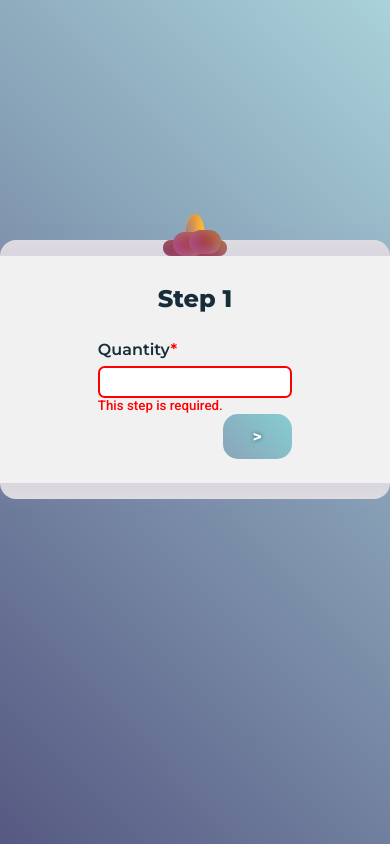
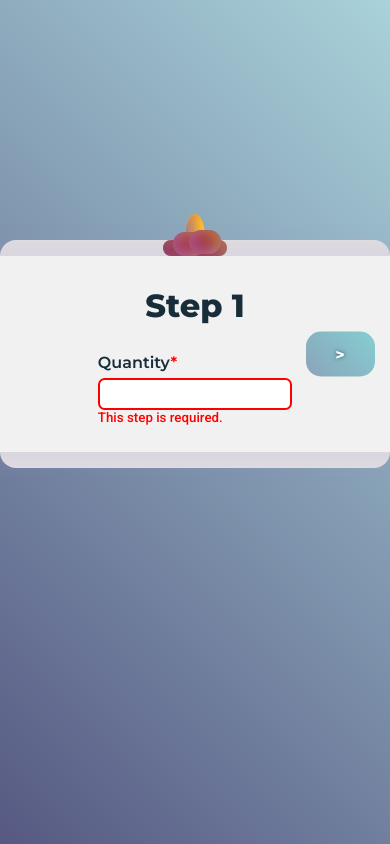
Before and after one commit to AjejeBrazorf/treedom-assign, an Angular app: page / in a window 390 px wide. Built offline with nearby package versions, Linux system fonts and the light colour scheme.

Commit message:
ADD theming media queries and typography

```diff
--- a/angular.json
+++ b/angular.json
@@ -33,6 +33,11 @@
             "styles": [
               "src/styles.scss"
             ],
+            "stylePreprocessorOptions": {
+              "includePaths": [
+                "src/theming"
+              ]
+            },
             "scripts": []
           },
           "configurations": {
--- a/src/app/app.component.scss
+++ b/src/app/app.component.scss
@@ -1,3 +1,5 @@
+@import "../theming";
+
 :host {
   display: flex;
   flex-direction: column;
@@ -17,9 +19,7 @@
   .forms {
     padding: 2em;
     width: 50%;
-  }
-  @media screen and (max-width: 767px) {
-    .forms {
+    @include media("<=phone") {
       width: 100%;
       padding: 0;
     }
--- a/src/app/stepper/stepper.component.scss
+++ b/src/app/stepper/stepper.component.scss
@@ -1,3 +1,6 @@
+@import "../../theming";
+
+
 :host {
   display: block;
   padding: 1em 0;
@@ -19,6 +22,7 @@
       width: 100%;
       align-content: space-around;
       position: relative;
+      z-index: 1;
       &.active {
         box-shadow: 0 0 1em 1em #ad92d321;
         background: #f1f1f1;
@@ -34,7 +38,8 @@
         height: 50%;
       }
     }
-    @media screen and (max-width: 767px) {
+
+    @include media("<=phone") {
       .step {
         padding: 0 4em;
         width: calc(100% - 8em);
@@ -43,6 +48,7 @@
         }
       }
     }
+
 
     .step-indicator{
       border-radius: 2em;
@@ -91,7 +97,7 @@
         background: #cd4c4c;
       }
 
-      @media screen and (max-width: 767px) {
+      @include media("<=phone") {
         display: none;
       }
     }
@@ -105,7 +111,7 @@
     flex-direction: column;
     padding: 1em 2em 1em 0;
 
-    @media screen and (max-width: 767px) {
+    @include media("<=phone") {
       padding: 1em 2em 1em 2em;
       align-items: center;
     }
@@ -123,7 +129,7 @@
       }
     }
 
-    @media screen and (max-width: 767px) {
+    @include media("<=phone") {
       .actions {
         .prev{
           left: 1em;
@@ -131,7 +137,7 @@
         .next {
           right: 1em;
         }
-        button{
+        > * {
           margin-left: 0;
           position: absolute;
           top: 50%;
@@ -148,5 +154,4 @@
     }
     to { opacity: 1 }
   }
-
 }
--- a/src/styles.scss
+++ b/src/styles.scss
@@ -1,6 +1,4 @@
-@import url("https://fonts.googleapis.com/css2?family=Roboto:wght@300;500;600;700;900&display=swap");
-@import url("https://fonts.googleapis.com/css2?family=Montserrat:wght@500;600;700;800&display=swap");
-
+@import "theming";
 $bg-color1: #565982;
 $bg-color2: #a9d2da;
 
@@ -15,50 +13,6 @@
   }
 }
 
-
-h1,
-h2,
-h3,
-h4,
-h5,
-h6 {
-  font-family: Montserrat, sans-serif;
-  font-weight: 700;
-  line-height: 1.1;
-  color: #182d3a;
-}
-
-h1 {
-  font-weight: 800;
-  font-size: 36px;
-  line-height: 40px
-}
-
-h2 {
-  font-weight: 800;
-  font-size: 30px;
-  line-height: 36px
-}
-
-h3 {
-  font-weight: 800;
-  font-size: 24px;
-  line-height: 30px
-}
-
-
-h5 {
-  font-weight: 700;
-  font-size: 18px;
-  line-height: 24px
-}
-
-h6 {
-  font-weight: 600;
-  font-size: 16px;
-  line-height: 22px;
-  margin: .3em 0
-}
 
 input[type='submit'],input[type='button'],button, a.button {
   color: white;
@@ -93,7 +47,7 @@
 .ng-invalid  {
   border-color: red;
 }
-.ng-pending, .ng-pending input {
+input.ng-pending, .ng-pending input {
   animation: 1s glowBorder infinite;
 }
 
@@ -105,30 +59,3 @@
     border-color: transparent;
   }
 }
-
-@media screen and (min-width: 767px) {
-  h1 {
-    font-size:54px;
-    line-height: 58px
-  }
-
-  h2 {
-    font-size: 42px;
-    line-height: 48px
-  }
-
-  h3 {
-    font-size: 32px;
-    line-height: 36px
-  }
-
-  h5 {
-    font-size: 20px;
-    line-height: 24px
-  }
-
-  h6 {
-    font-size: 16px;
-    line-height: 20px
-  }
-}
--- /dev/null
+++ b/src/theming/_media-queries.scss
@@ -0,0 +1,257 @@
+$breakpoints: (
+  phone: 640px,
+  tablet: 854px,
+  desktop: 1024px,
+) !default;
+
+$media-expressions: (
+  "screen": "screen",
+  "print": "print",
+  "handheld": "handheld",
+  "retina2x": (
+    "(-webkit-min-device-pixel-ratio: 2)",
+    "(min-resolution: 192dpi)",
+  ),
+  "retina3x": (
+    "(-webkit-min-device-pixel-ratio: 3)",
+    "(min-resolution: 350dpi)",
+  ),
+) !default;
+
+$unit-intervals: (
+  "px": 1,
+  "em": 0.01,
+  "rem": 0.1,
+) !default;
+
+@mixin media($conditions...) {
+  @for $i from 1 through length($conditions) {
+    $conditions: set-nth($conditions, $i, parse-expression(nth($conditions, $i)));
+  }
+
+  $branches: get-query-branches($conditions);
+  $query: "";
+
+  @each $branch in $branches {
+    @if (str-length($query) != 0) {
+      $query: $query + ", ";
+    }
+
+    $query: $query + $branch;
+  }
+
+  @media #{$query} {
+    @content;
+  }
+}
+
+///
+/// Reads a list of media query expressions and separates logical disjunctions into different branches
+///
+/// @author Eduardo Boucas
+///
+/// @param {List}   $expressions  - list of expressions
+///
+/// @throws `$expression` is not a valid expression
+///
+/// @return {List | Null}
+///
+@function get-query-branches($expressions) {
+  $result: "";
+  $has-groups: false;
+
+  // Getting initial snapshot and looking for groups
+  @each $expression in $expressions {
+    @if (str-length($result) != 0) {
+      $result: $result + " and ";
+    }
+
+    @if (type-of($expression) == "string") {
+      $result: $result + $expression;
+    } @else if (type-of($expression) == "list") {
+      $result: $result + nth($expression, 1);
+      $has-groups: true;
+    } @else {
+      @warn '#{$expression} is not a valid expression.';
+    }
+  }
+
+  // If we have groups, we have to create all possible combinations
+  @if $has-groups {
+    @each $expression in $expressions {
+      @if (type-of($expression) == "list") {
+        $first: nth($expression, 1);
+
+        @each $member in $expression {
+          @if ($member != $first) {
+            @each $partial in $result {
+              $result: join($result, str-replace-first($first, $member, $partial));
+            }
+          }
+        }
+      }
+    }
+  }
+
+  @return $result;
+}
+
+///
+/// Parses a string to form a media query expression
+///
+/// @author Eduardo Boucas
+///
+/// @param {String}   $expression  - expression (in string)
+///
+/// @throws Expression with type `type-of($expression)` detected, string expected
+/// @throws `$expression` is missing an operator
+/// @throws Unknown unit: `$unit`
+///
+/// @return {String | Null}
+///
+@function parse-expression($expression) {
+  $operator: "";
+  $value: "";
+  $element: "";
+  $result: "";
+  $is-width: true;
+
+  @if (type-of($expression) != "string") {
+    @warn 'Expression with type `#{type-of($expression)}` detected, string expected.';
+  }
+
+  // Separating the operator from the rest of the expression
+  @if (str-slice($expression, 2, 2) == "=") {
+    $operator: str-slice($expression, 1, 2);
+    $value: str-slice($expression, 3);
+  } @else {
+    $operator: str-slice($expression, 1, 1);
+    $value: str-slice($expression, 2);
+  }
+
+  // Checking what type of expression we're dealing with
+  @if map-has-key($breakpoints, $value) {
+    $result: map-get($breakpoints, $value);
+  } @else if map-has-key($media-expressions, $expression) {
+    $result: map-get($media-expressions, $expression);
+    $is-width: false;
+  } @else {
+    $result: to-number($value);
+  }
+
+  @if ($is-width) {
+    $unit: unit($result);
+    $interval: 0;
+
+    @if (map-has-key($unit-intervals, $unit)) {
+      $interval: map-get($unit-intervals, $unit);
+    } @else {
+      @warn 'Unknown unit: #{$unit}';
+    }
+
+    @if ($operator == ">") {
+      $element: "(min-width: #{$result + $interval})";
+    } @else if ($operator == "<") {
+      $element: "(max-width: #{$result - $interval})";
+    } @else if ($operator == ">=") {
+      $element: "(min-width: #{$result})";
+    } @else if ($operator == "<=") {
+      $element: "(max-width: #{$result})";
+    } @else {
+      @warn '#{$expression} is missing an operator.';
+    }
+  } @else {
+    $element: $result;
+  }
+
+  @return $element;
+}
+
+///
+/// Replaces the first occurence of the string with the replacement string
+///
+/// @author Eduardo Boucas
+///
+/// @param {String}   $search  - The value being searched for
+/// @param {String}   $replace  - The replacement string
+/// @param {String}   $subject  - The string being replaced on
+///
+/// @return {String | Null}
+///
+@function str-replace-first($search, $replace, $subject) {
+  $search-start: str-index($subject, $search);
+
+  @if $search-start == null {
+    @return $subject;
+  }
+
+  $result: str-slice($subject, 0, $search-start - 1);
+  $result: $result + $replace;
+  $result: $result + str-slice($subject, $search-start + str-length($search));
+
+  @return $result;
+}
+
+///
+/// Casts a number to a string
+///
+/// @author Hugo Giraudel
+///
+/// @param {String}   $string  - Number to be parsed
+///
+/// @return {List | Null}
+///
+@function to-number($string) {
+  // Matrices
+  $strings: "0" "1" "2" "3" "4" "5" "6" "7" "8" "9";
+  $numbers: 0 1 2 3 4 5 6 7 8 9;
+
+  // Result
+  $result: 0;
+  $divider: 0;
+  $minus: false;
+
+  // Looping through all characters
+  @for $i from 1 through str-length($string) {
+    $character: str-slice($string, $i, $i);
+    $index: index($strings, $character);
+
+    @if $character == "-" {
+      $minus: true;
+    } @else if $character == "." {
+      $divider: 1;
+    } @else {
+      @if type-of($index) != "number" {
+        $result: if($minus, $result * -1, $result);
+        @return _length($result, str-slice($string, $i));
+      }
+
+      $number: nth($numbers, $index);
+
+      @if $divider == 0 {
+        $result: $result * 10;
+      } @else {
+        // Move the decimal dot to the left
+        $divider: $divider * 10;
+        $number: $number / $divider;
+      }
+
+      $result: $result + $number;
+    }
+  }
+
+  @return if($minus, $result * -1, $result);
+}
+
+@function _length($number, $unit) {
+  $strings: "px" "cm" "mm" "%" "ch" "pica" "in" "em" "rem" "pt" "pc" "ex" "vw" "vh" "vmin" "vmax";
+  $units: 1px 1cm 1mm 1% 1ch 1pica 1in 1em 1rem 1pt 1pc 1ex 1vw 1vh 1vmin 1vmax;
+  $index: index($strings, $unit);
+
+  @if type-of($index) != "number" {
+    @warn 'Unknown unit `#{$unit}`.';
+    @return false;
+  }
+
+  @return $number * nth($units, $index);
+}
--- /dev/null
+++ b/src/theming/_typography.scss
@@ -0,0 +1,75 @@
+@import "media-queries";
+@import url("https://fonts.googleapis.com/css2?family=Roboto:wght@300;500;600;700;900&display=swap");
+@import url("https://fonts.googleapis.com/css2?family=Montserrat:wght@500;600;700;800&display=swap");
+
+h1,
+h2,
+h3,
+h4,
+h5,
+h6 {
+  font-family: Montserrat, sans-serif;
+  font-weight: 700;
+  line-height: 1.1;
+  color: #182d3a;
+}
+
+h1 {
+  font-weight: 800;
+  font-size: 36px;
+  line-height: 40px
+}
+
+h2 {
+  font-weight: 800;
+  font-size: 30px;
+  line-height: 36px
+}
+
+h3 {
+  font-weight: 800;
+  font-size: 24px;
+  line-height: 30px
+}
+
+
+h5 {
+  font-weight: 700;
+  font-size: 18px;
+  line-height: 24px
+}
+
+h6 {
+  font-weight: 600;
+  font-size: 16px;
+  line-height: 22px;
+  margin: .3em 0
+}
+
+
+@include media("<=phone") {
+  h1 {
+    font-size:54px;
+    line-height: 58px
+  }
+
+  h2 {
+    font-size: 42px;
+    line-height: 48px
+  }
+
+  h3 {
+    font-size: 32px;
+    line-height: 36px
+  }
+
+  h5 {
+    font-size: 20px;
+    line-height: 24px
+  }
+
+  h6 {
+    font-size: 16px;
+    line-height: 20px
+  }
+}
--- /dev/null
+++ b/src/theming/index.scss
@@ -0,0 +1,2 @@
+@import 'typography';
+@import 'media-queries';
```
